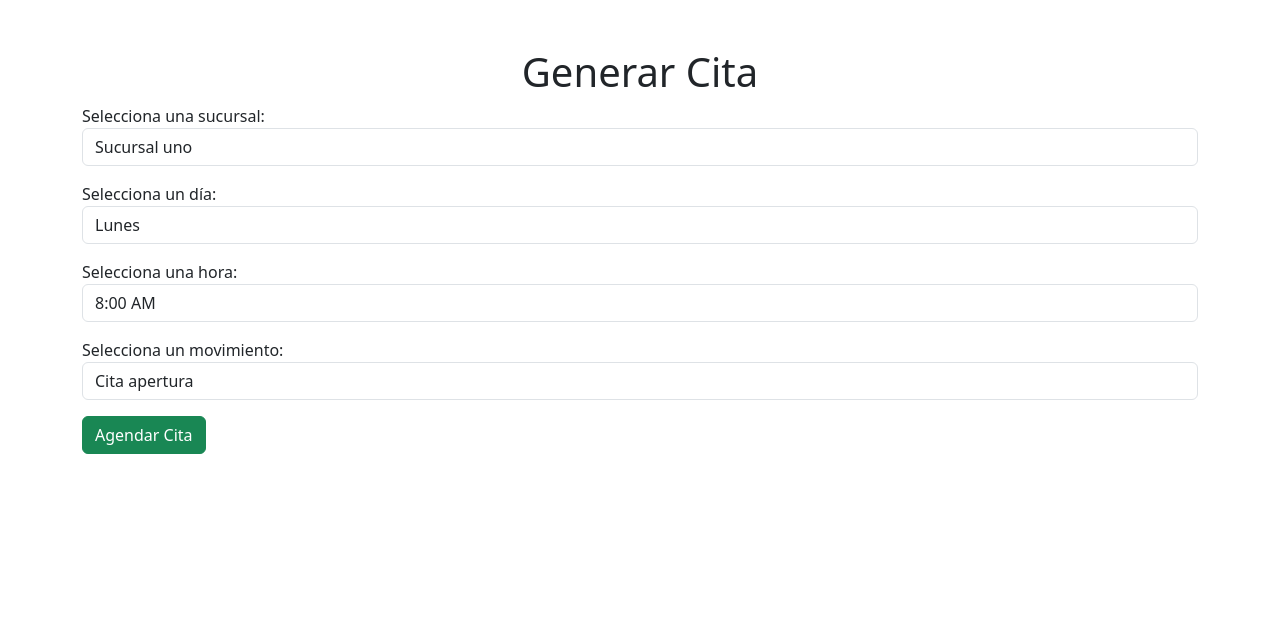
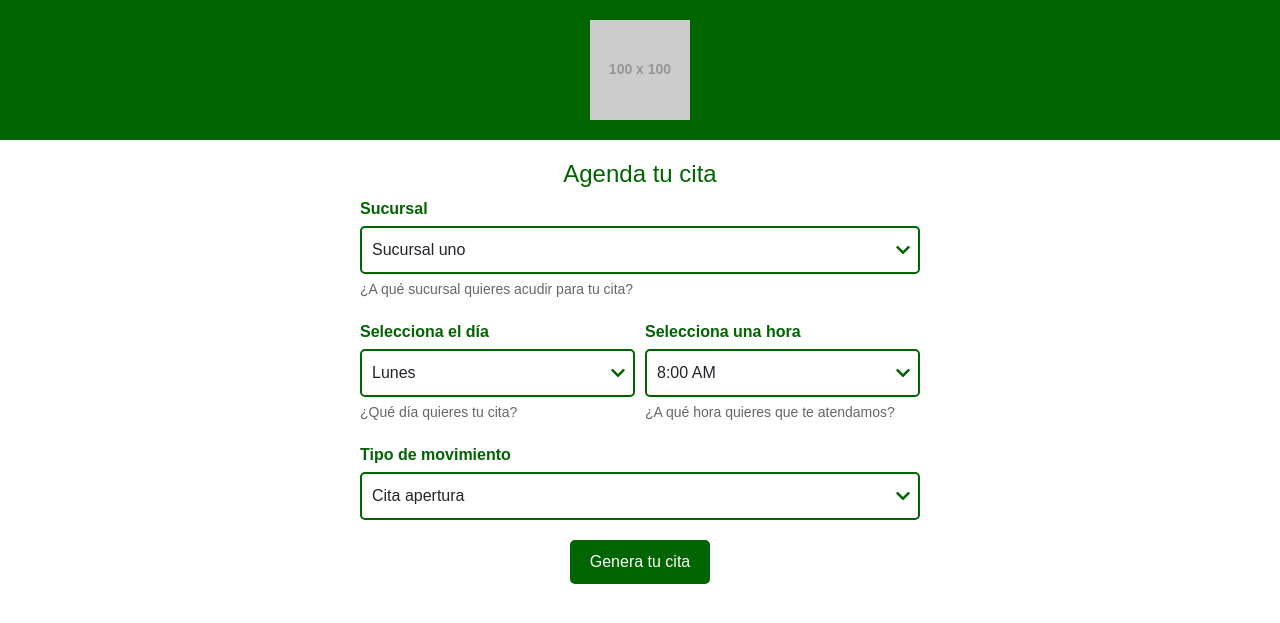
Before and after one commit to AntonioDominguezOrtega/Dashboard, a Django app: page /agendar-cita/ in a window 1280 px wide. Shown: the top 623 px of the page. Run offline with Django 5.2, Linux system fonts and the light colour scheme; grey boxes labelled with a size stand in for pictures from a placeholder-image service; some libraries are stand-ins or nearby versions.

Commit message:
Actualizando estilos agendar cita

```diff
--- a/dashboard/templates/dashboard/agendar_cita.html
+++ b/dashboard/templates/dashboard/agendar_cita.html
@@ -3,16 +3,135 @@
 <head>
     <meta charset="UTF-8">
     <meta name="viewport" content="width=device-width, initial-scale=1.0">
-    <title>Generar Turno o Agendar Cita</title>
+    <title>Agenda tu cita</title>
+    <link href="https://cdnjs.cloudflare.com/ajax/libs/font-awesome/5.15.3/css/all.min.css" rel="stylesheet"/>
     <link rel="stylesheet" href="https://cdn.jsdelivr.net/npm/bootstrap@5.3.0-alpha3/dist/css/bootstrap.min.css">
+    <style>
+        body {
+            font-family: Arial, sans-serif;
+            text-align: center;
+            background-color: #ffffff;
+            margin: 0;
+            padding: 0;
+        }
+        .header {
+            background-color: #006400;
+            padding: 20px;
+            position: relative;
+        }
+        .header img {
+            width: 100px;
+            height: auto;
+        }
+        .container {
+            max-width: 600px;
+            margin: 0 auto;
+            padding: 20px;
+        }
+        h1 {
+            color: #006400;
+            font-size: 24px;
+        }
+        .form-group {
+            margin-bottom: 20px;
+            text-align: left;
+        }
+        .form-group label {
+            display: block;
+            font-weight: bold;
+            color: #006400;
+            margin-bottom: 5px;
+        }
+        .form-group input, .form-group select {
+            width: 100%;
+            padding: 10px;
+            border: 2px solid #006400;
+            border-radius: 5px;
+            box-sizing: border-box;
+        }
+        .form-group small {
+            display: block;
+            color: #666666;
+            margin-top: 5px;
+        }
+        .form-group .select-container {
+            position: relative;
+        }
+        .form-group .select-container .fa-chevron-down {
+            position: absolute;
+            right: 10px;
+            top: 50%;
+            transform: translateY(-50%);
+            pointer-events: none;
+            color: #006400;
+        }
+        .form-row {
+            display: flex;
+            justify-content: space-between;
+        }
+        .form-row .form-group {
+            flex: 1;
+            margin-right: 10px;
+        }
+        .form-row .form-group:last-child {
+            margin-right: 0;
+        }
+        .btn {
+            background-color: #006400;
+            color: #ffffff;
+            padding: 10px 20px;
+            border: none;
+            border-radius: 5px;
+            cursor: pointer;
+            font-size: 16px;
+        }
+        .btn:hover {
+            background-color: #004d00;
+        }
+    </style>
 </head>
 <body>
-    <div class="container mt-5">
-        <h1 class="text-center">Generar Cita</h1>
+    <div class="header">
+        <img alt="Banco Azteca logo" src="https://placehold.co/100x100"/>
+    </div>
+    <div class="container">
+        <h1>Agenda tu cita</h1>
         <form method="post">
             {% csrf_token %}
-            {{ form.as_p }}
-            <button type="submit" class="btn btn-success">Agendar Cita</button>
+            <div class="form-group">
+                <label for="sucursal">Sucursal</label>
+                <div class="select-container">
+                    {{ form.sucursal }}
+                    <i class="fa fa-chevron-down"></i>
+                </div>
+                <small>¿A qué sucursal quieres acudir para tu cita?</small>
+            </div>
+            <div class="form-row">
+                <div class="form-group">
+                    <label for="dia">Selecciona el día</label>
+                    <div class="select-container">
+                        {{ form.dia }}
+                        <i class="fa fa-chevron-down"></i>
+                    </div>
+                    <small>¿Qué día quieres tu cita?</small>
+                </div>
+                <div class="form-group">
+                    <label for="hora">Selecciona una hora</label>
+                    <div class="select-container">
+                        {{ form.hora }}
+                        <i class="fa fa-chevron-down"></i>
+                    </div>
+                    <small>¿A qué hora quieres que te atendamos?</small>
+                </div>
+            </div>
+            <div class="form-group">
+                <label for="movimiento">Tipo de movimiento</label>
+                <div class="select-container">
+                    {{ form.movimiento }}
+                    <i class="fa fa-chevron-down"></i>
+                </div>
+            </div>
+            <button type="submit" class="btn">Genera tu cita</button>
         </form>
     </div>
 </body>
```
